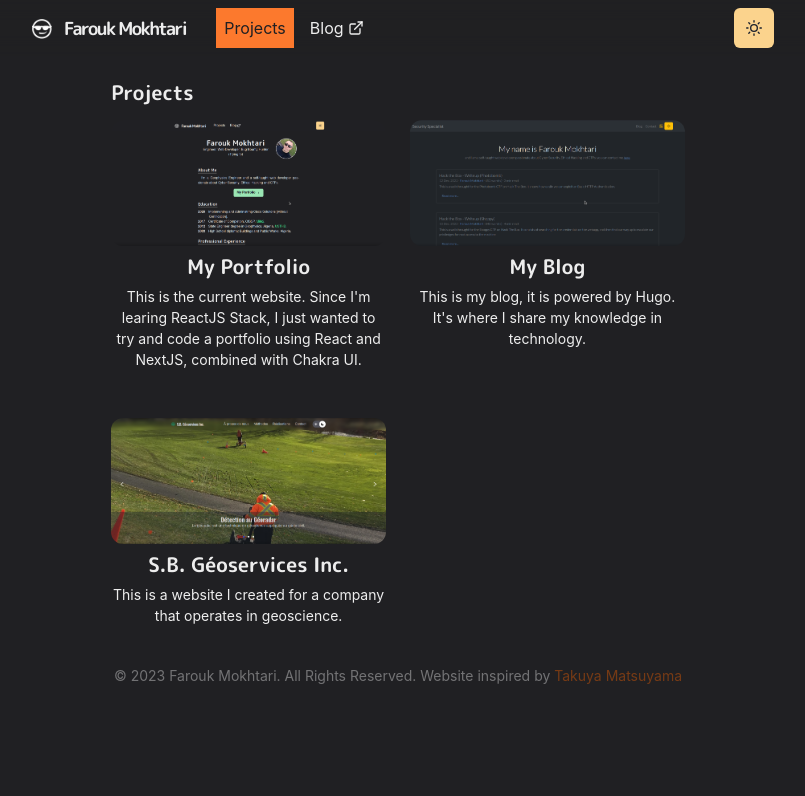
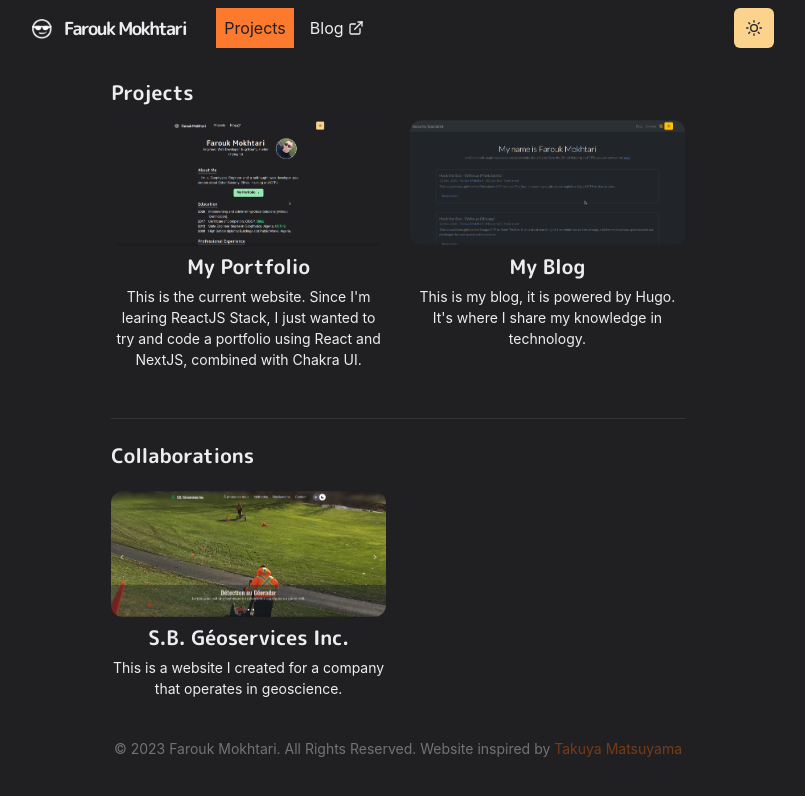
Before and after one commit to duncan-f/portfolio, a Next.js app: page /projects in a window 1280 px wide. Shown: the top 796 px of the page, without its empty margins (242-1047 px from the left). Built offline with nearby package versions, Linux system fonts and the light colour scheme.

Commit message:
updated project page

```diff
--- a/src/pages/projects.js
+++ b/src/pages/projects.js
@@ -35,7 +35,15 @@ const Projects = () => {
             my knowledge in technology.
           </ProjectGridItem>
         </Section>
-        <Section>
+      </SimpleGrid>
+
+      <Section delay={0.2}>
+        <Divider my={6} />
+        <Heading as="h3" fontSize={20} mb={4}>Collaborations</Heading>
+      </Section>
+
+      <SimpleGrid columns={[1,1,2]} gap={6}>
+        <Section delay={0.3}>
           <ProjectGridItem
             id="geoservices"
             title="S.B. Géoservices Inc."
```
